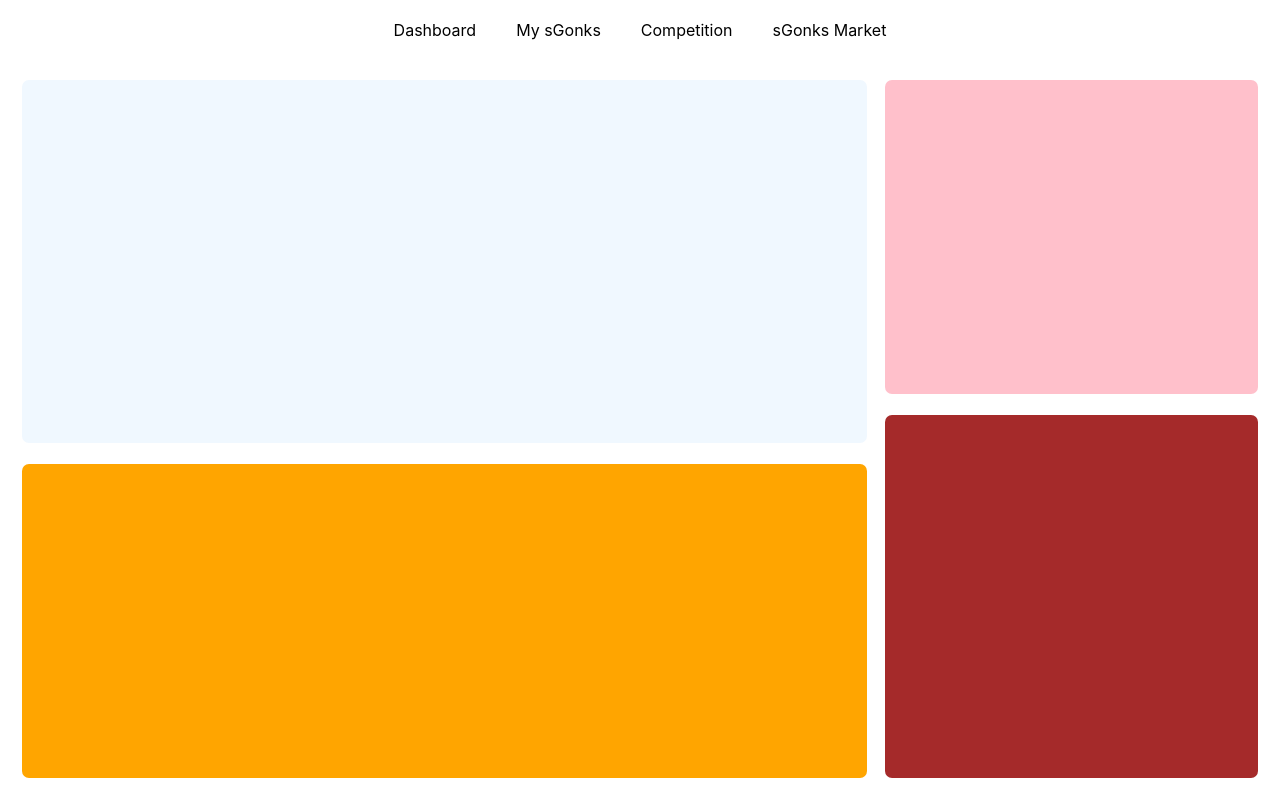
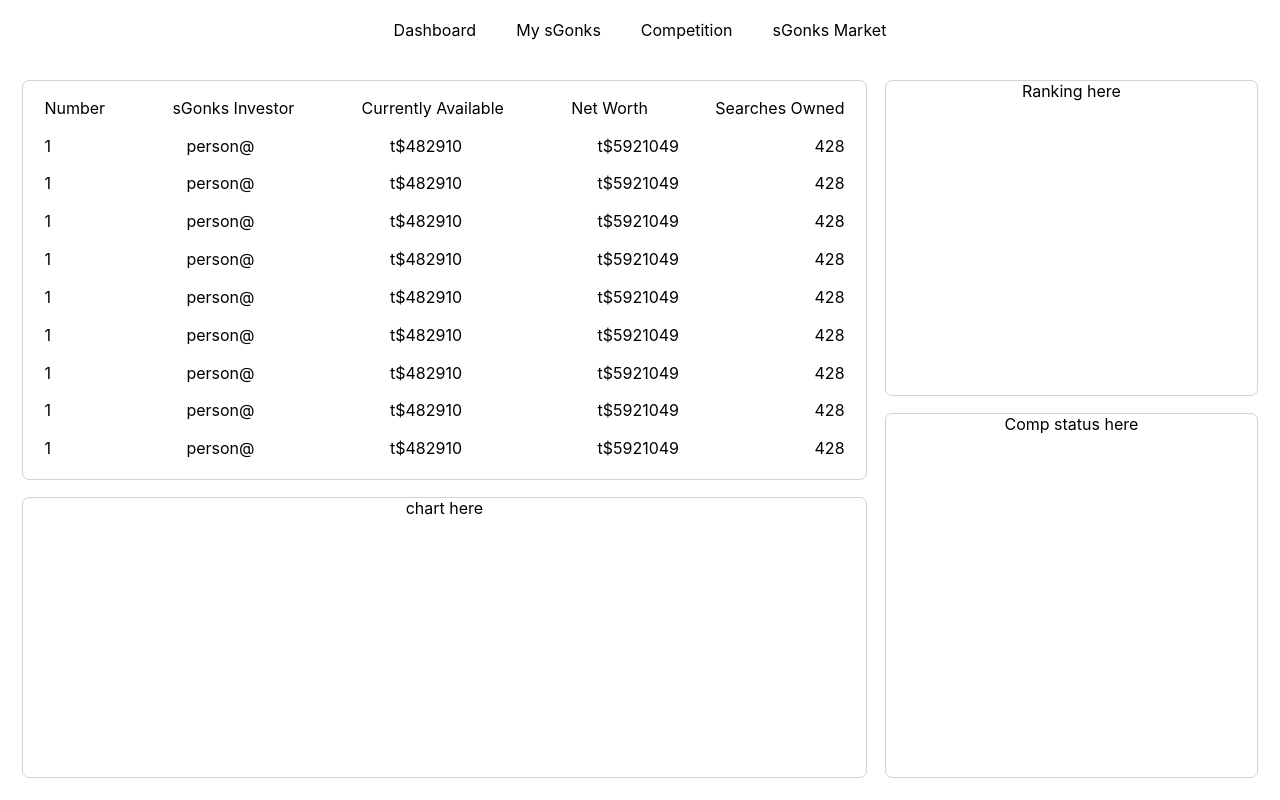
Before and after one commit to googleinterns/sgonks, a React (Create React App) app in the folder portfolio/frontend/: page /competition in a window 1280 px wide. Built offline with nearby package versions, Linux system fonts and the light colour scheme.

Commit message:
Populate competition prototype with hard-coded html data

```diff
--- a/portfolio/frontend/src/containers/SGonksPlatform/Competition/Competition.js
+++ b/portfolio/frontend/src/containers/SGonksPlatform/Competition/Competition.js
@@ -5,12 +5,85 @@ const Competition = (props) => {
   return (
     <div className={classes.Competition}>
       <div className={classes.RankingInfoContainer}>
-        <div className={classes.RankingsContainer}></div>
-        <div className={classes.RankingChartContainer}></div>
+        <div className={classes.RankingsContainer}>
+          <div className={classes.RankingRows}>
+            <div className={classes.Row}>
+              <div>Number</div>
+              <div>sGonks Investor</div>
+              <div>Currently Available</div>
+              <div>Net Worth</div>
+              <div>Searches Owned</div>
+            </div>
+            <div className={classes.Row}>
+              <div>1</div>
+              <div>person@</div>
+              <div>t$482910</div>
+              <div>t$5921049</div>
+              <div>428</div>
+            </div>
+            <div className={classes.Row}>
+              <div>1</div>
+              <div>person@</div>
+              <div>t$482910</div>
+              <div>t$5921049</div>
+              <div>428</div>
+            </div>
+            <div className={classes.Row}>
+              <div>1</div>
+              <div>person@</div>
+              <div>t$482910</div>
+              <div>t$5921049</div>
+              <div>428</div>
+            </div>
+            <div className={classes.Row}>
+              <div>1</div>
+              <div>person@</div>
+              <div>t$482910</div>
+              <div>t$5921049</div>
+              <div>428</div>
+            </div>
+            <div className={classes.Row}>
+              <div>1</div>
+              <div>person@</div>
+              <div>t$482910</div>
+              <div>t$5921049</div>
+              <div>428</div>
+            </div>
+            <div className={classes.Row}>
+              <div>1</div>
+              <div>person@</div>
+              <div>t$482910</div>
+              <div>t$5921049</div>
+              <div>428</div>
+            </div>
+            <div className={classes.Row}>
+              <div>1</div>
+              <div>person@</div>
+              <div>t$482910</div>
+              <div>t$5921049</div>
+              <div>428</div>
+            </div>
+            <div className={classes.Row}>
+              <div>1</div>
+              <div>person@</div>
+              <div>t$482910</div>
+              <div>t$5921049</div>
+              <div>428</div>
+            </div>
+            <div className={classes.Row}>
+              <div>1</div>
+              <div>person@</div>
+              <div>t$482910</div>
+              <div>t$5921049</div>
+              <div>428</div>
+            </div>
+          </div>
+        </div>
+        <div className={classes.RankingChartContainer}>chart here</div>
       </div>
       <div className={classes.CompInfoContainer}>
-        <div className={classes.UserRankContainer}></div>
-        <div className={classes.CompDetailsContainer}></div>
+        <div className={classes.UserRankContainer}>Ranking here</div>
+        <div className={classes.CompDetailsContainer}>Comp status here</div>
       </div>
     </div>
   )
--- a/portfolio/frontend/src/containers/SGonksPlatform/Competition/Competition.module.css
+++ b/portfolio/frontend/src/containers/SGonksPlatform/Competition/Competition.module.css
@@ -26,25 +26,39 @@
 }
 
 .RankingsContainer {
-	background-color: aliceblue;
-	height: 52%;
+	height: 57%;
 	border-radius: 7px;
+	border: solid 1px lightgray;
 }
 
 .RankingChartContainer {
-	background-color: orange;
-	height: 45%;
+	height: 40%;
 	border-radius: 7px;
+	border: solid 1px lightgray;
 }
 
 .UserRankContainer {
 	height: 45%;
-	background-color: pink;
 	border-radius: 7px;
+	border: solid 1px lightgray;
 }
 
 .CompDetailsContainer {
 	height: 52%;
-	background-color: brown;
 	border-radius: 7px;
+	border: solid 1px lightgray;
 }
+
+.RankingRows {
+	width: 95%;
+	margin: auto;
+	margin-top: 2%;
+	height: 95%;
+}
+
+.Row {
+	display: flex;
+	flex-direction: row;
+	justify-content: space-between;
+	height: 10%;
+}
```
